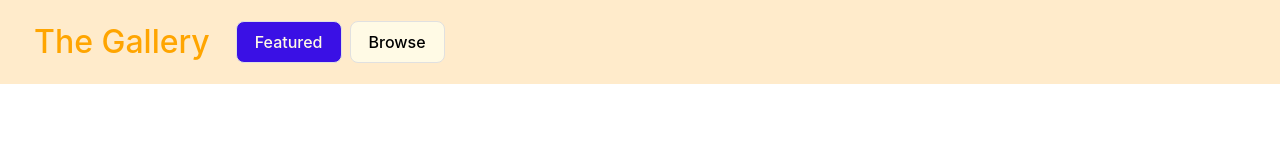
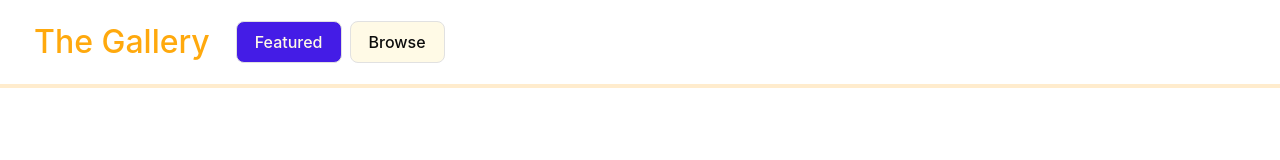
Before and after one commit to makenasandra/met-virtual-art-gallery-nextjs, a Next.js app: page / in a window 1280 px wide. Shown: the top 160 px of the page. Built offline with nearby package versions, Linux system fonts and the light colour scheme.

Commit message:
modified nav bar

```diff
--- a/components/navigation/Nav.module.css
+++ b/components/navigation/Nav.module.css
@@ -5,7 +5,9 @@
     list-style-type: none;
     padding: 1em;
     position: fixed;
-    background-color: rgb(255, 235, 203);
+    background-color: white;
+    border-bottom: 0.25em solid rgb(255, 235, 203);
+    opacity: 0.95;
     top: 0;
     left: 0;
     right: 0;
```
